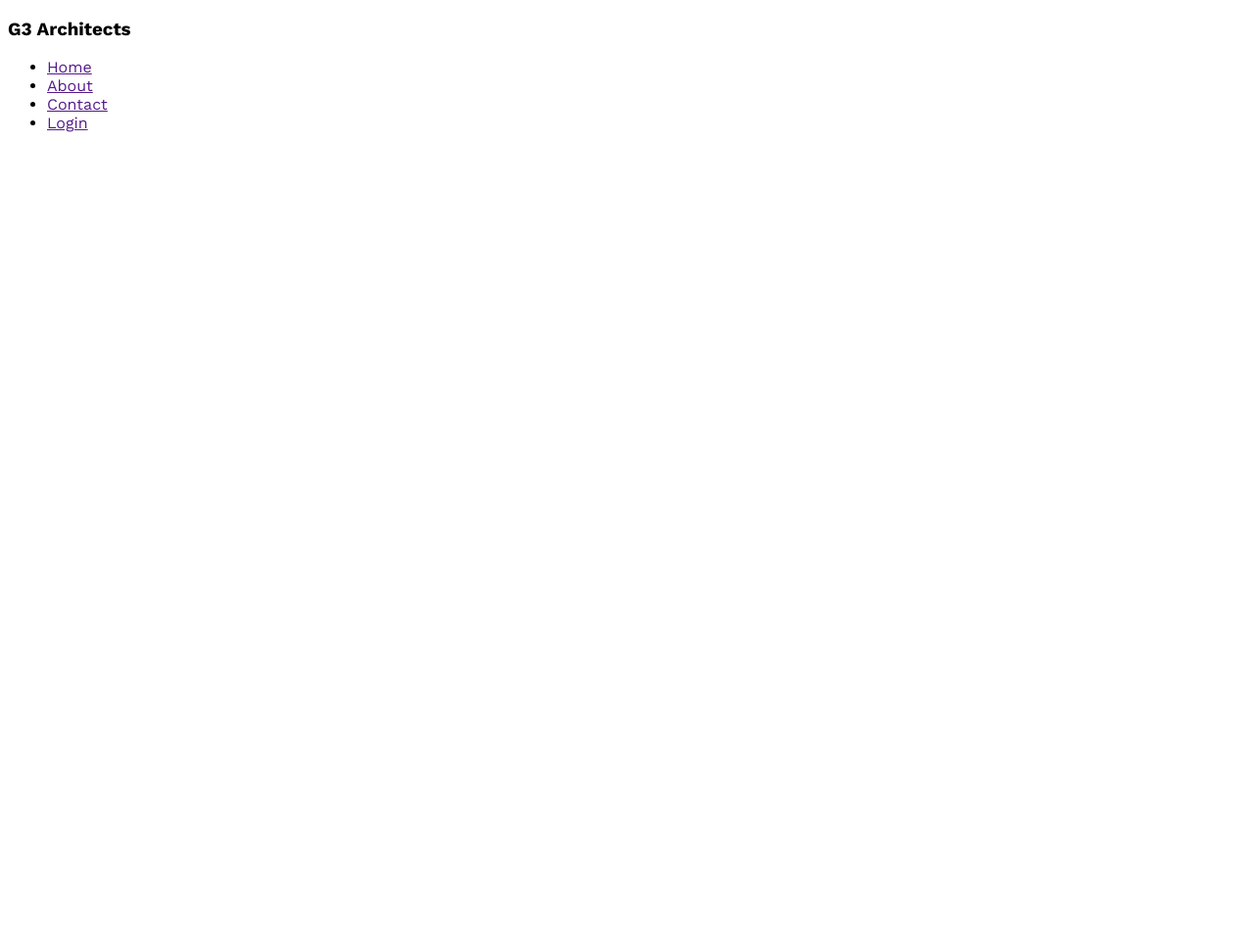
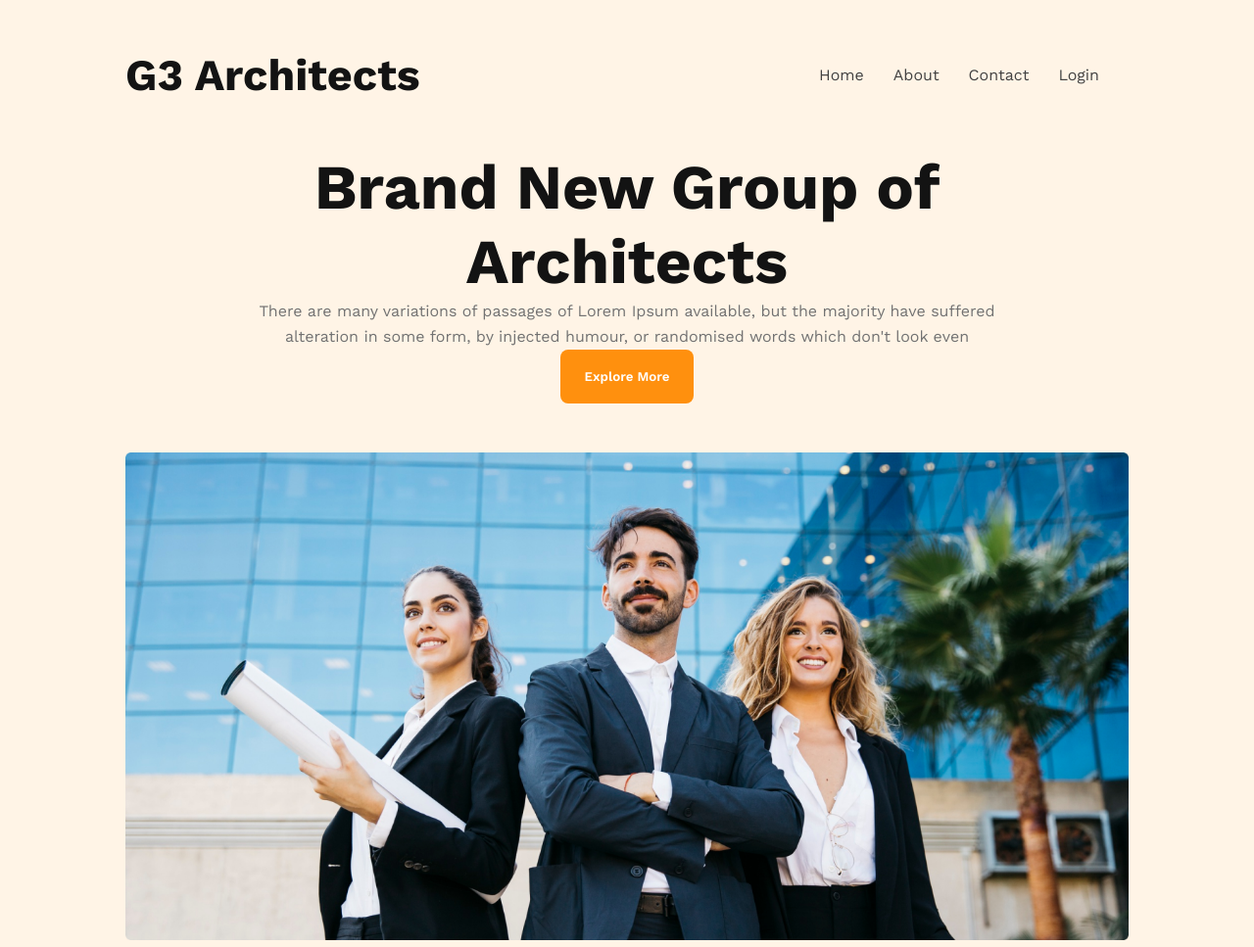
Before and after one commit to Paban09/g3-architect-website, a plain HTML site: page index.html in a window 1280 px wide. Shown: the whole page at 98% size. Before the commit the page ends 800 px from the top, so only its background shows below. Drawn offline with nearby package versions, Linux system fonts and the light colour scheme.

Commit message:
banner-section

```diff
--- a/css/style.css
+++ b/css/style.css
@@ -1,5 +1,112 @@
 @import url('https://fonts.googleapis.com/css2?family=Work+Sans:wght@400;600;700&display=swap');
 
+
+/* shared style  */
+
+
 *{
+    margin: 0;
+    padding: 0;
+    box-sizing: border-box;
     font-family: 'Work Sans', sans-serif;
 }
+
+.btn-primary{
+    border-radius: 8px;
+    background-color: #FF900E;
+    border: none;
+    outline: none;
+    padding: 20px 25px;
+    color: #FFF;
+    font-size: 1.25ren;
+    font-weight: 600;
+    cursor: pointer;
+}
+
+
+/* header style  */
+header{
+    background-color: rgba(255, 144, 14, 0.10);
+    padding: 50px 10%;
+}
+
+nav{
+    display: flex;
+
+    justify-content: space-between;
+    align-items: center;
+}
+
+.nav-title{
+    color:#131313;
+    font-size:2.8rem;
+    font-weight: 700;
+}
+
+nav>ul{
+    display: flex;
+}
+
+nav>ul>li{
+    list-style: none;
+    /* text-decoration: none; */
+    margin-right:30px;
+    font-weight: 500;
+    font-size: 1rem;
+}
+nav li a{
+    text-decoration: none;
+    color: #424242;
+}
+
+
+/* banner section  */
+.banner>div{
+    margin-top: 50px;
+}
+.banner-content{
+    max-width: 800px;
+    text-align: center;
+    margin: 0 auto;
+}
+
+.banner-title{
+    font-size: 4rem;
+    color:  #131313;
+    font-weight: 700;
+}
+
+.banner-description{
+    color:  #727272;
+    line-height: 26px;
+}
+
+.banner>div>img{
+    width: 100%;
+}
+
+
+/* responsive style small screen */
+@media screen and (max-width:576px) {
+    /* header style  */
+    header{
+        padding: 10px 10%;
+    }
+
+    nav,nav>ul{
+        flex-direction: column;
+    }
+    nav>ul>li{
+        margin-top: 5px;
+    }
+}
+
+/* responsive style medium screen */
+@media screen and (min-width:576px) and (max-width:960px) {
+    header{
+        padding: 20px 10%;
+    }
+    nav{
+        flex-direction: column;
+    }
+}
--- a/index.html
+++ b/index.html
@@ -7,9 +7,11 @@
     <link rel="stylesheet" href="./css/style.css">
 </head>
 <body>
+
+    <!-- header start -->
     <header>
         <nav>
-            <h3>G3 Architects</h3>
+            <h3 class="nav-title">G3 Architects</h3>
             <ul>
                 <li><a href="">Home</a></li>
                 <li><a href="">About</a></li>
@@ -17,8 +19,30 @@
                 <li><a href="">Login</a></li>
             </ul>
         </nav>
+
+        <!-- banner section  -->
+        <section class="banner">
+            <div class="banner-content">
+                <h1 class="banner-title">Brand New Group of Architects</h1>
+                <p class="banner-description">There are many variations of passages of Lorem Ipsum available, but the majority have suffered alteration in some form, by injected humour, or randomised words which don't look even</p>
+                <button class="btn-primary">Explore More</button>
+            </div>
+            <div>
+                <img src="./images/banner.png" alt="image not found">
+            </div>
+        </section>
+
+
     </header>
-    <main></main>
+
+    <!-- feature section  -->
+    <main>
+
+    </main>
+
+    <!-- footer section  -->
     <footer></footer>
+
+
 </body>
 </html>
```
